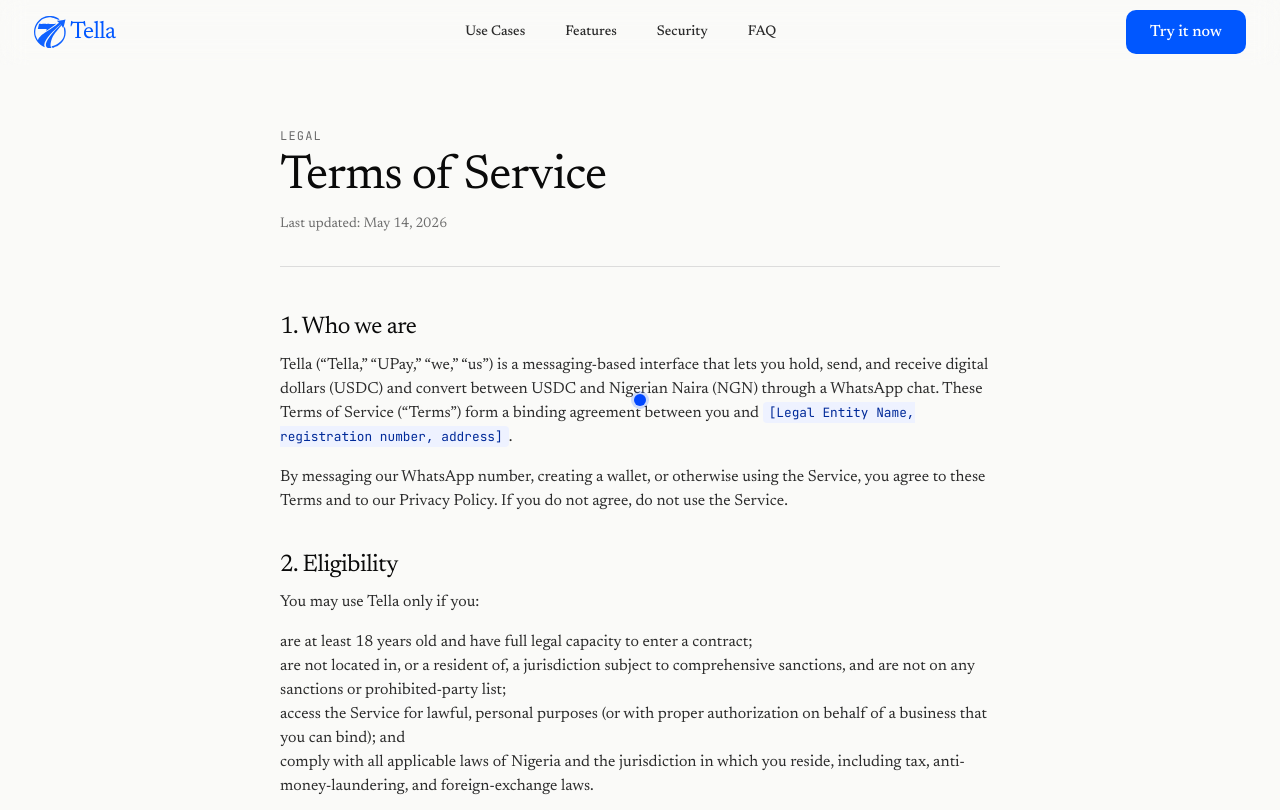
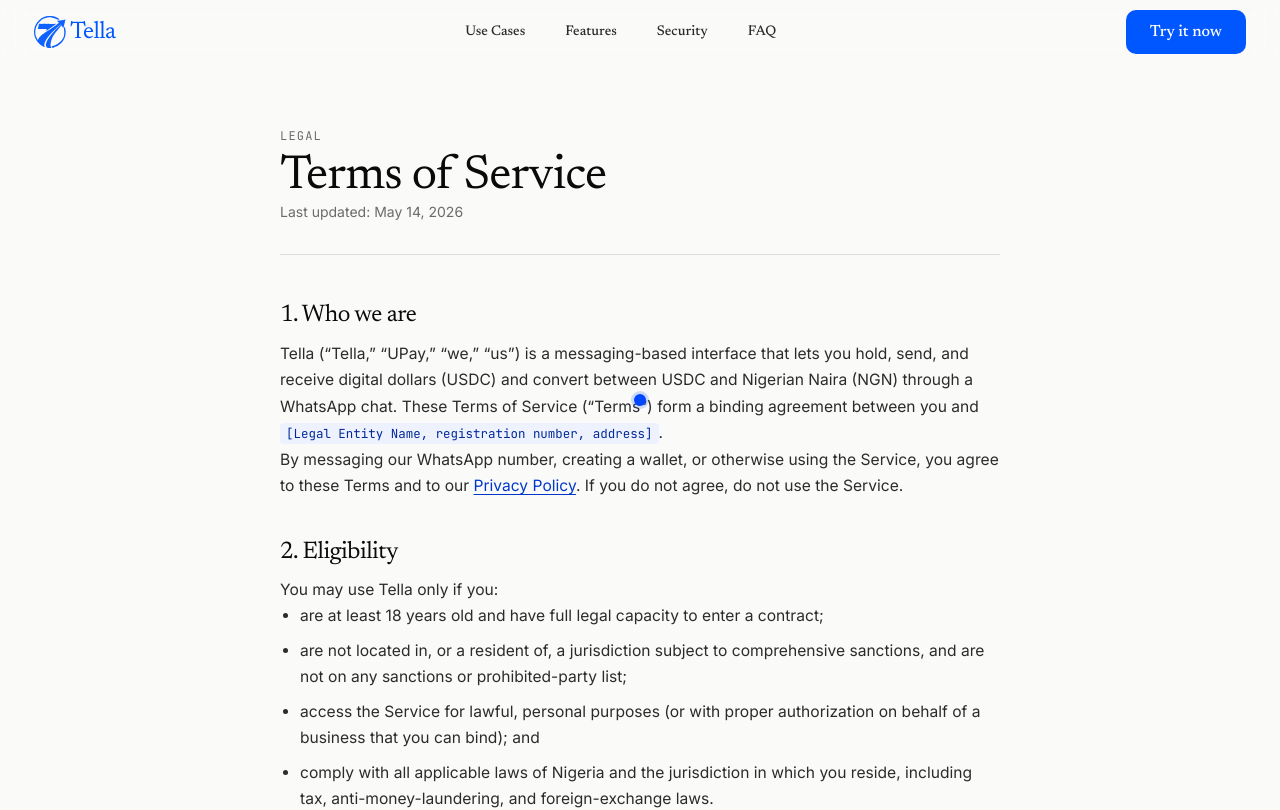
Before and after one commit to tella-cash/tella-cash, a Next.js app: page /terms in a window 1280 px wide. Shown: the top 810 px of the page. Built offline with nearby package versions, Linux system fonts and the light colour scheme.

Commit message:
feat: add legal-prose typography rules for terms and privacy page bodies

```diff
--- a/app/globals.css
+++ b/app/globals.css
@@ -126,3 +126,51 @@
     transition-duration: 0.01ms !important;
   }
 }
+
+/* Legal pages — Terms, Privacy */
+.legal-prose {
+  font-family: var(--font-sans);
+  font-size: 0.975rem;
+  line-height: 1.7;
+  color: var(--color-ink-700);
+}
+
+.legal-prose p {
+  margin: 0;
+}
+
+.legal-prose ul {
+  list-style: disc;
+  padding-left: 1.25rem;
+  margin: 0;
+  display: flex;
+  flex-direction: column;
+  gap: 0.5rem;
+}
+
+.legal-prose ul ul {
+  list-style: circle;
+  margin-top: 0.5rem;
+  padding-left: 1.25rem;
+}
+
+.legal-prose strong {
+  color: var(--color-ink-900);
+  font-weight: 600;
+}
+
+.legal-prose .legal-link {
+  color: var(--color-accent-600);
+  text-decoration: underline;
+  text-underline-offset: 3px;
+  text-decoration-thickness: 1px;
+  transition: color 120ms ease;
+}
+
+.legal-prose .legal-link:hover {
+  color: var(--color-accent-700);
+}
+
+.legal-prose table {
+  font-size: 0.9rem;
+}
```
